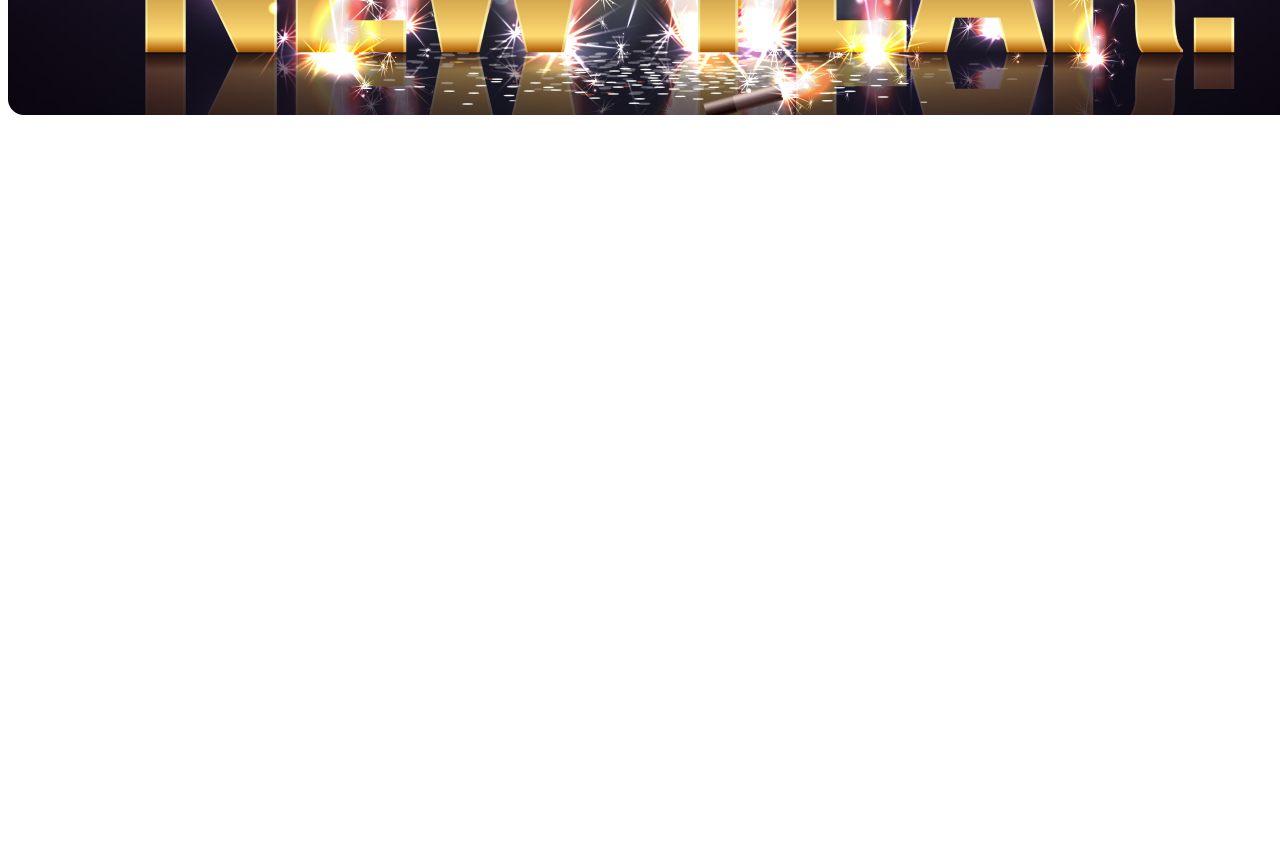
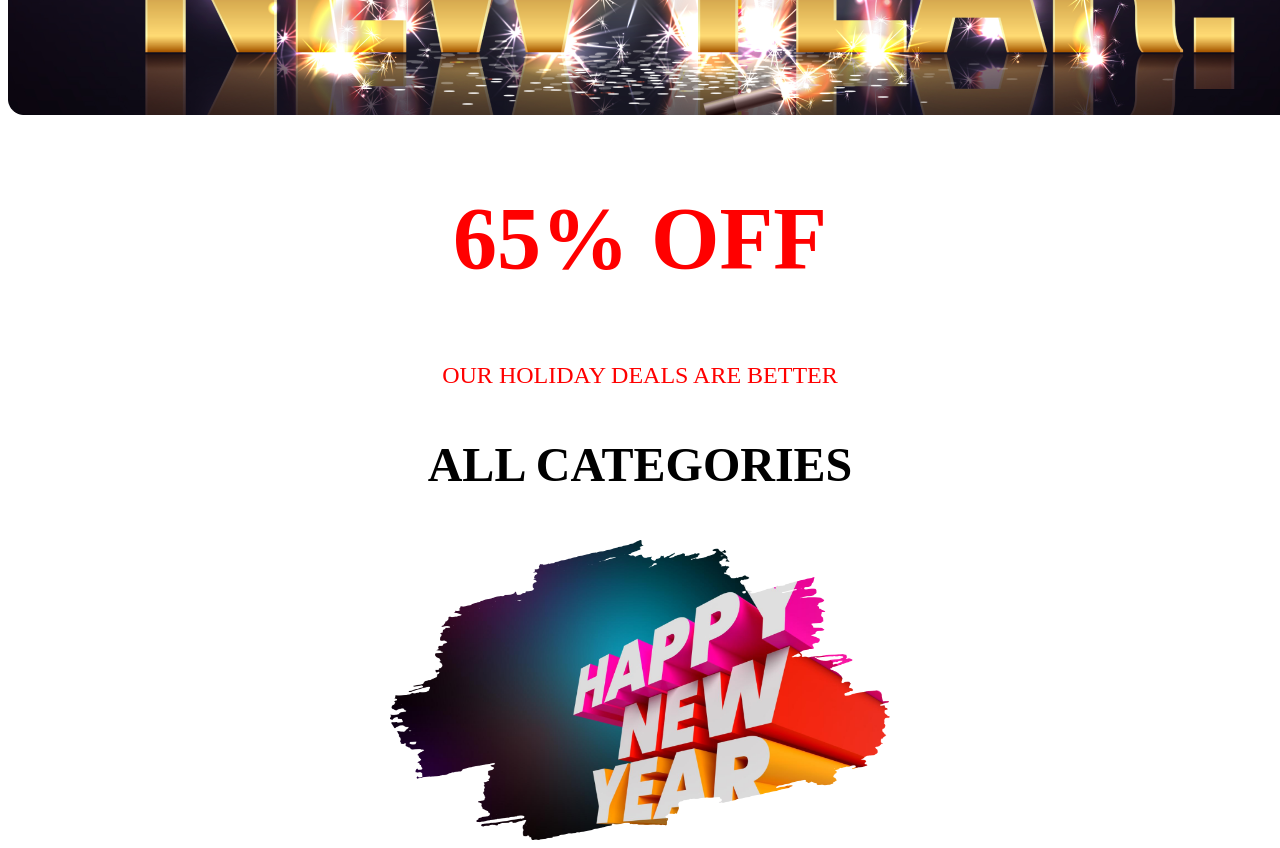
Before and after one commit to fahmidurshanto/new-year-new-mission-website, a plain HTML site: page index.html in a window 1280 px wide. Shown: the part 493-1341 px from the top of the page. Before the commit the page ends 800 px from the top, so only its background shows below. Drawn offline with Linux system fonts and the light colour scheme.

Commit message:
added deal section

```diff
--- a/index.css
+++ b/index.css
@@ -10,7 +10,7 @@
 }
 
 .banner-heading {
-  color: white;
+  color: rgb(214, 199, 199);
   text-align: center;
 }
 
@@ -21,3 +21,34 @@
   font-size: 72px;
   font-weight: 900;
 }
+
+.discount {
+  color: #f00;
+  text-align: center;
+  font-size: 88px;
+  font-weight: 700;
+}
+.holiday {
+  color: #f00;
+  text-align: center;
+  font-size: 24px;
+}
+
+.deal-section {
+  display: flex;
+  flex-direction: column;
+  justify-content: center;
+  align-items: center;
+}
+
+.new-year {
+  width: 500px;
+  height: 300px;
+}
+
+.categories {
+  color: black;
+  text-align: center;
+  font-size: 48px;
+  font-weight: 700;
+}
--- a/index.html
+++ b/index.html
@@ -9,12 +9,21 @@
 </head>
 
 <body>
+    <!-- header section -->
     <div class="banner">
         <div class="banner-heading">
             <p>Happy new year</p>
             <h2>New Year <br>Party Celebration</h2>
         </div>
     </div>
+    <div class="deal-section">
+        <div>
+            <h2 class="discount">65% OFF</h2>
+            <p class="holiday">OUR HOLIDAY DEALS ARE BETTER</p>
+            <p class="categories">ALL CATEGORIES</p>
+        </div>
+        <img class="new-year" src="/resources/NewYearPhoto.png" alt="">
+    </div>
 </body>
 
 </html>
```
